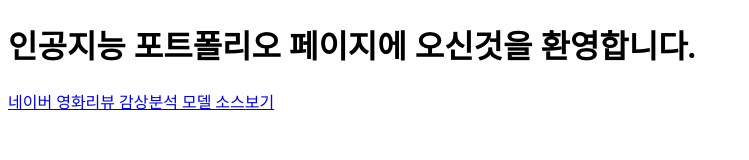
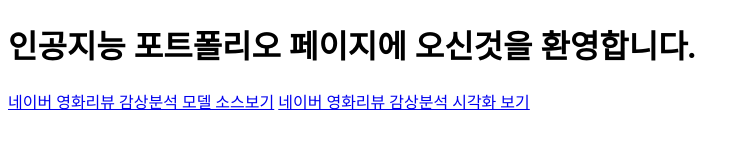
Before and after one commit to Pridecheese/NPLProject, a plain HTML site: page index.html in a window 1280 px wide. Shown: the whole page, without its empty margins (0-749 px from the left). Drawn offline with Linux system fonts and the light colour scheme.

Commit message:
Update index.html

```diff
--- a/index.html
+++ b/index.html
@@ -7,6 +7,7 @@
     <h1> 인공지능 포트폴리오 페이지에 오신것을 환영합니다.</h1>
     <div>
       <a href="https://github.com/Pridecheese/NPLProject/blob/main/NLPModel.py">네이버 영화리뷰 감상분석 모델 소스보기</a>
+      <a href="#">네이버 영화리뷰 감상분석 시각화 보기</a>
     </div>
   </body>
 </html>
```
